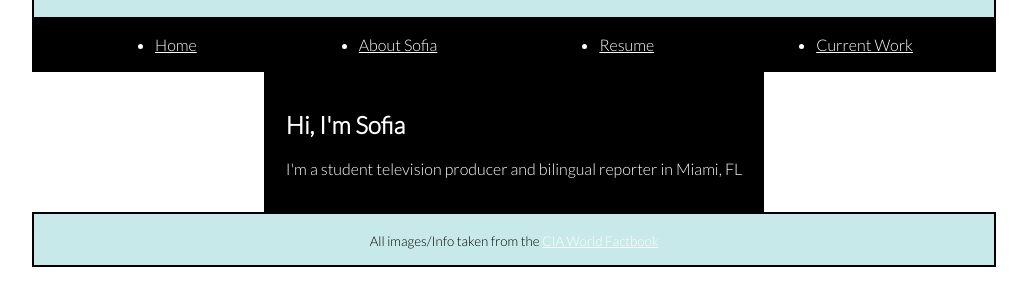
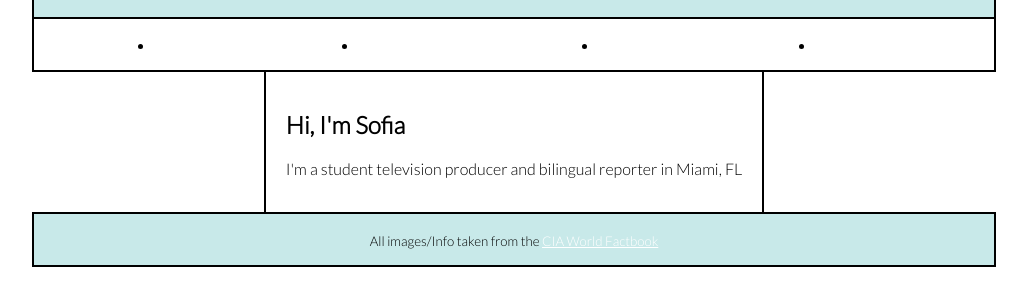
Before and after one commit to sofiafleites6/sofiafleites6.github.io, a plain HTML site: page index.html in a window 1280 px wide. Shown: the part 63-368 px from the top of the page, without its empty margins (126-1153 px from the left). Drawn offline with Linux system fonts and the light colour scheme.

Commit message:
Update style.css

```diff
--- a/css/style.css
+++ b/css/style.css
@@ -2,7 +2,7 @@
 /*Google fonts are Lato and Monsterrat*/
 
 body{
-color: rgb(255, 255, 255);
+color: rgb(0, 0, 0);
 max-width: 960px;
 font-family: "Lato", "Monstserrat", "Verdana", "arial", sans-serif;
 background-position: center;
@@ -30,7 +30,7 @@ header{
 }
 
 nav{
-  background-color: rgb(0, 0, 0);
+  background-color: rgb(255, 255, 255);
   outline: 2px solid;
   outline-color: black;
   max-width: 960px;
@@ -69,7 +69,7 @@ main{
 
 
 section{
-  background-color: rgb(0, 0, 0);
+  background-color: rgb(255, 255, 255);
 
   max-width: 960px;
   outline: 2px solid;
```
